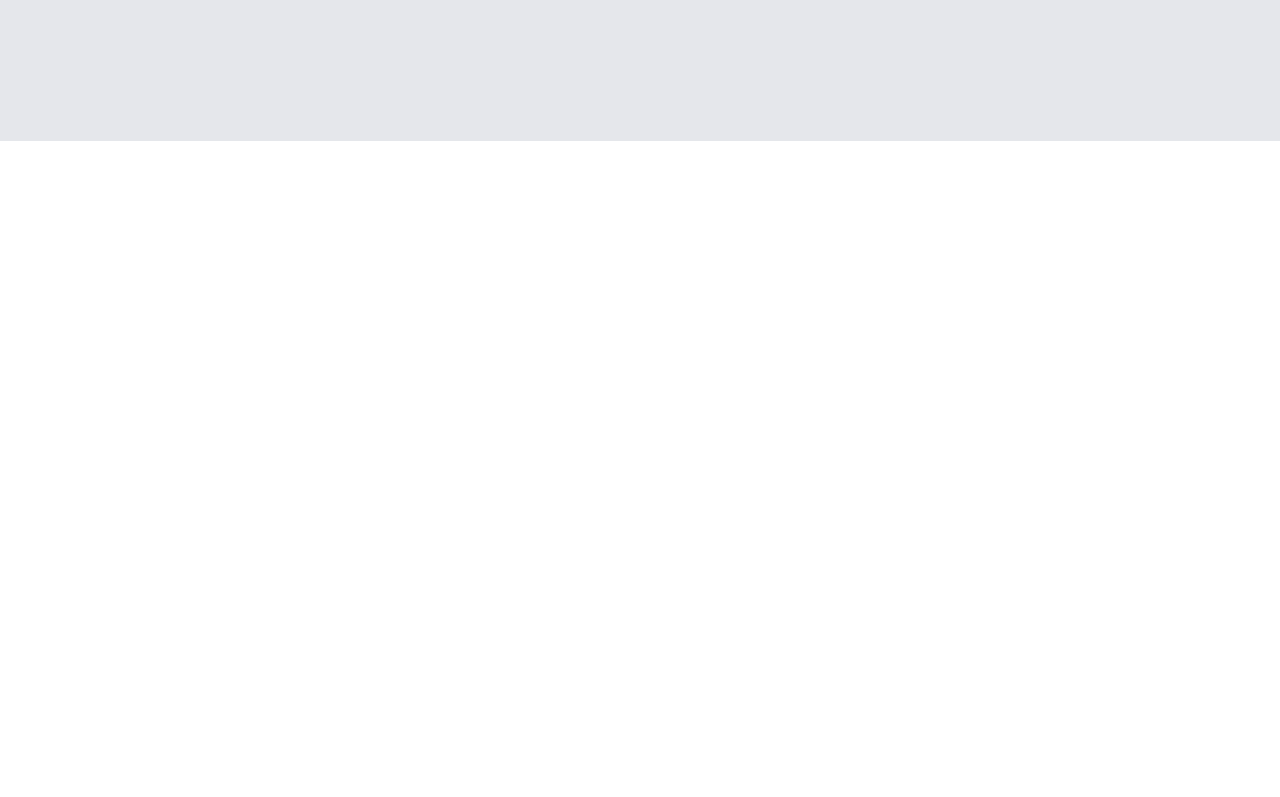
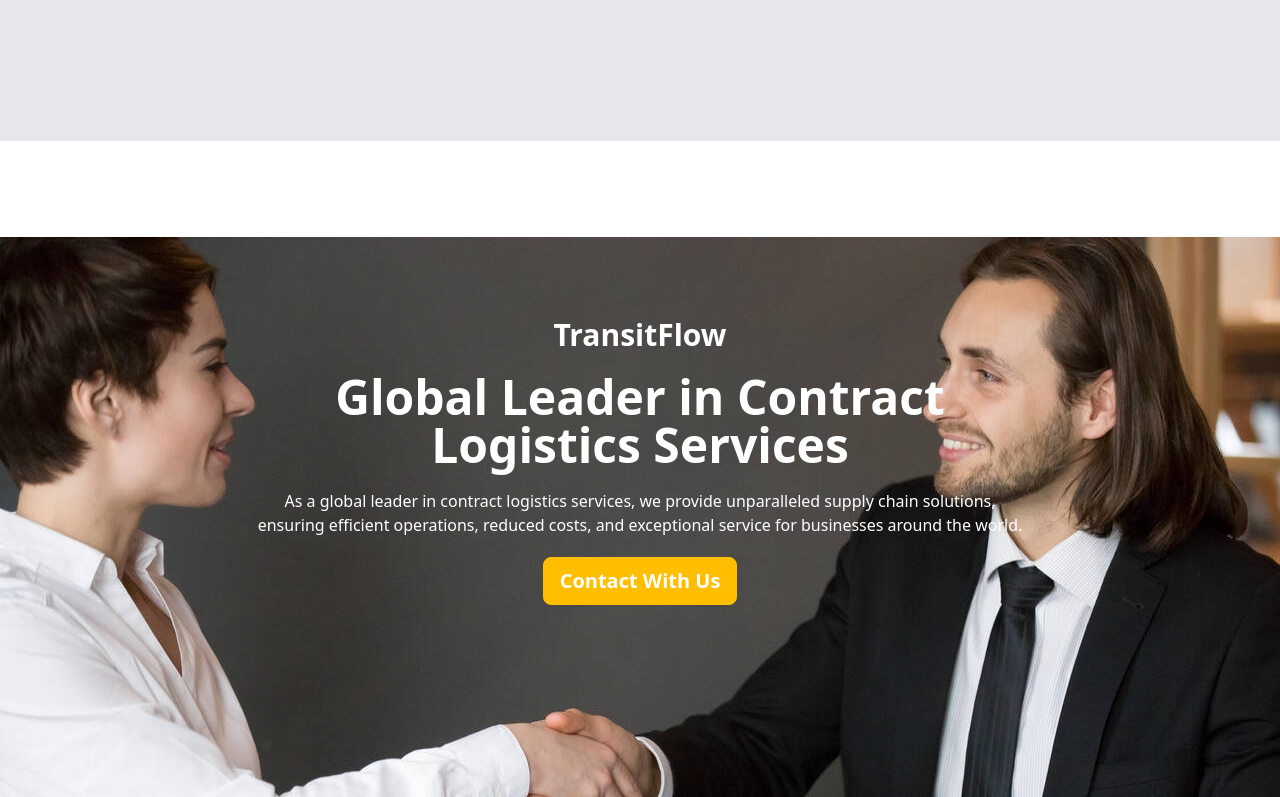
Before and after one commit to Md-somrat-web/transitflow-with-tailwind, a website: page index.html in a window 1280 px wide. Shown: the part 2904-3701 px from the top of the page. Before the commit the page ends 3141 px from the top, so only its background shows below. Drawn offline with nearby package versions, Linux system fonts and the light colour scheme.

Commit message:
contact section

```diff
--- a/index.html
+++ b/index.html
@@ -258,5 +258,26 @@
         </div>
       </div>
     </div>
+    <!-- contact  -->
+    <div class="container m-auto">
+      <div class="bg-[url('/imges/0001.jpg')] h-[70vh] bg-no-repeat">
+        <div class="space-y-5 text-center pt-20">
+          <h2 class="text-3xl text-white font-semibold">TransitFlow</h2>
+          <p class="text-5xl font-bold text-white">
+            Global Leader in Contract <br />
+            Logistics Services
+          </p>
+          <p class="text-white">
+            As a global leader in contract logistics services, we provide
+            unparalleled supply chain solutions, <br />
+            ensuring efficient operations, reduced costs, and exceptional
+            service for businesses around the world.
+          </p>
+          <button class="btn btn-warning my-10 text-white text-xl">
+            Contact With Us
+          </button>
+        </div>
+      </div>
+    </div>
   </body>
 </html>
```
Also changed, not shown: imges/0001.jpg (added).
